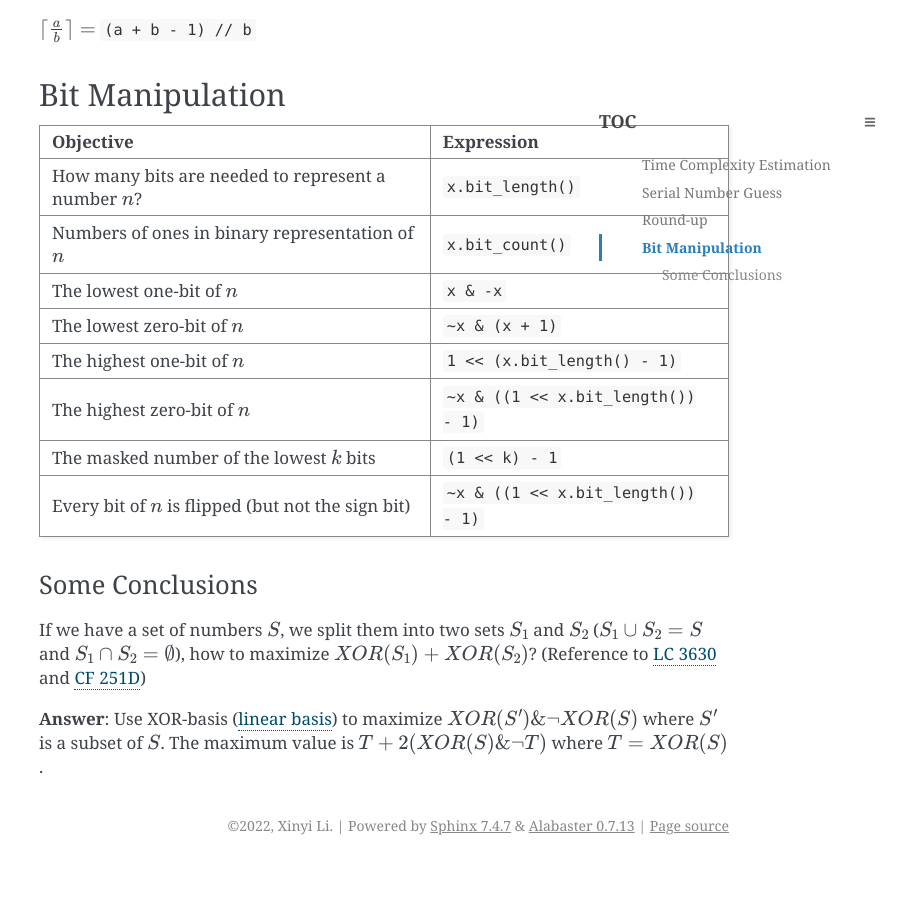
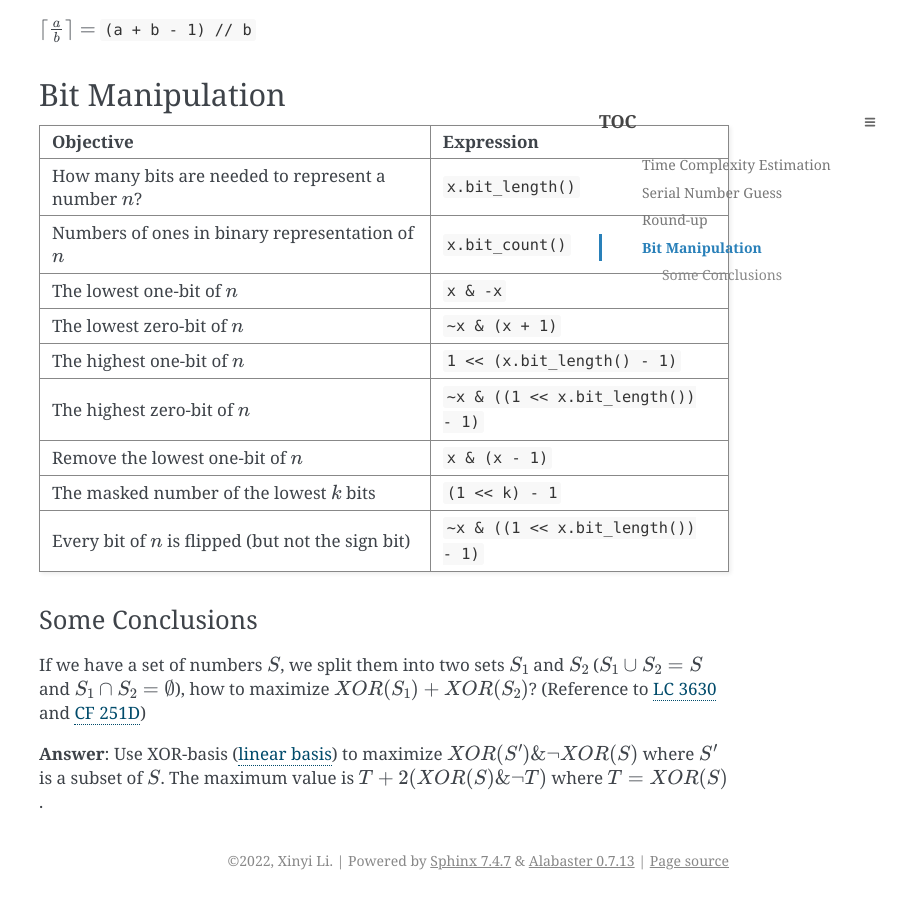
Before and after one commit to li-xin-yi/lctemplates, a Sphinx documentation site: the page built from docs/source/other-tricks.md, in a window 1280 px wide and 900 px high, scrolled down 798 px. Shown: the whole window, without its empty margins (381-1280 px from the left). Built offline with Sphinx 7.4.7, drawn with Linux system fonts in a browser that asks for light colours; before the commit the page ends 1663 px from its top, so only the background shows below that.

Commit message:
update a common trick

```diff
--- a/docs/source/other-tricks.md
+++ b/docs/source/other-tricks.md
@@ -33,6 +33,7 @@ $\lceil \frac{a}{b} \rceil = $ `(a + b - 1) // b`
 | The lowest zero-bit of $n$ | `~x & (x + 1)` |
 | The highest one-bit of $n$ | `1 << (x.bit_length() - 1)` |
 | The highest zero-bit of $n$ | `~x & ((1 << x.bit_length()) - 1)` |
+| Remove the lowest one-bit of $n$ | `x & (x - 1)` |
 | The masked number of the lowest $k$ bits | `(1 << k) - 1` |
 | Every bit of $n$ is flipped (but not the sign bit) | `~x & ((1 << x.bit_length()) - 1)` |
 
```
